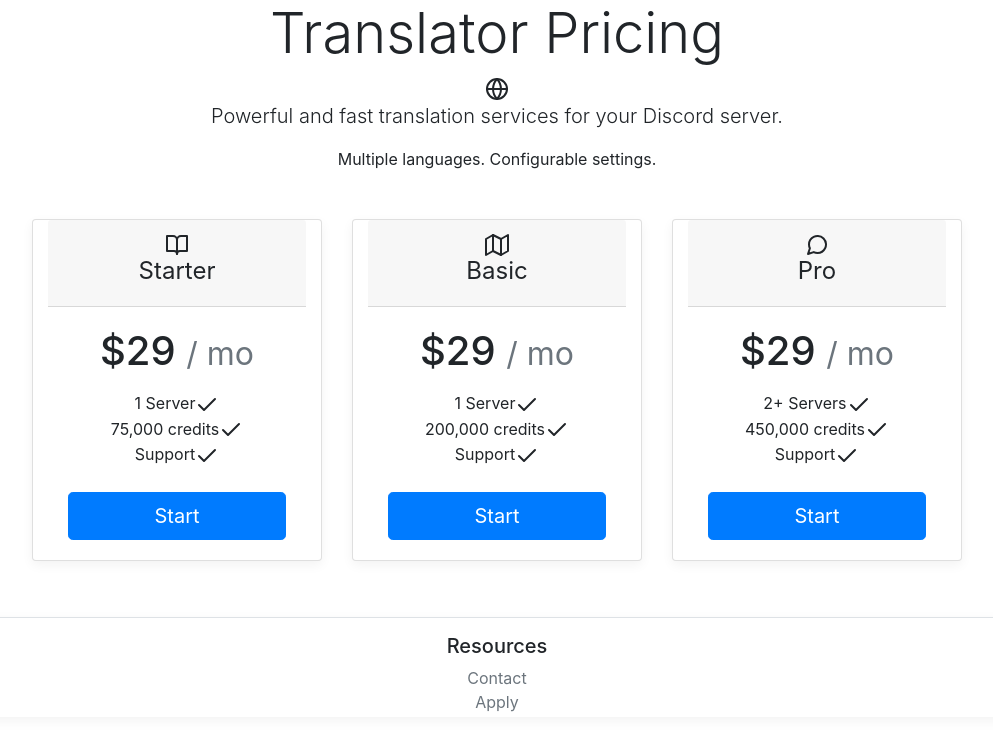
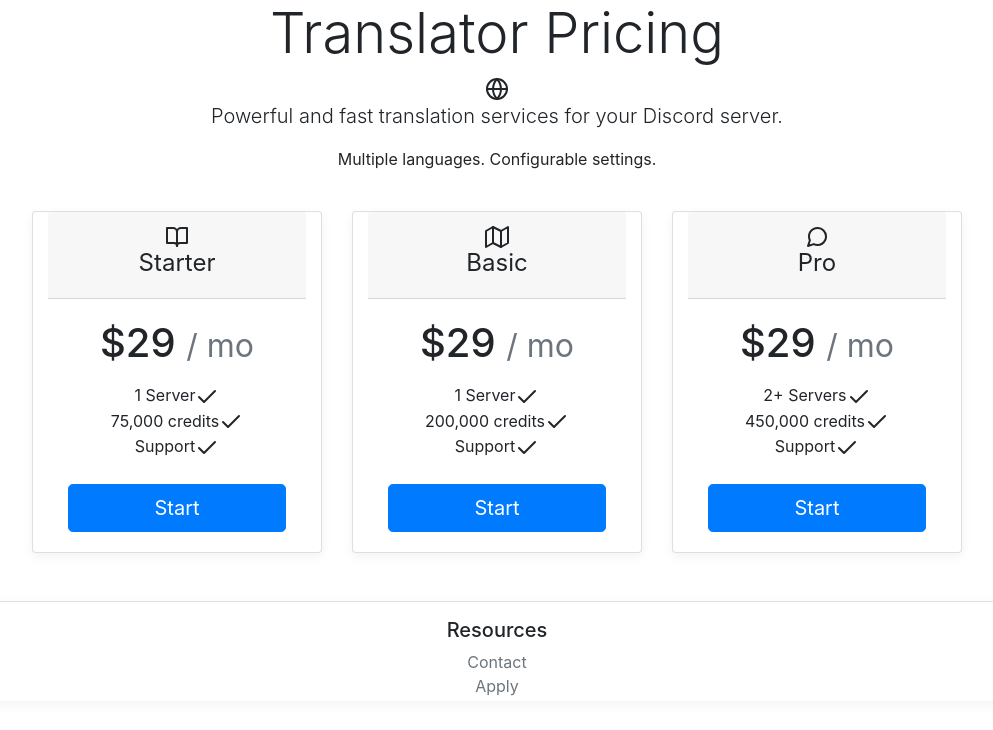
Before and after one commit to cmooredev/api-keys, a Flask app: page /pricing in a window 1280 px wide. Shown: the part 121-851 px from the top of the page, without its empty margins (143-1136 px from the left). After the commit the page ends 817 px from the top, so only its background shows below. Run offline with Flask 2, Linux system fonts and the light colour scheme; some libraries are stand-ins or nearby versions.

Commit message:
test css

```diff
--- a/apiapp/templates/index.html
+++ b/apiapp/templates/index.html
@@ -9,8 +9,8 @@
       <p class="lead">automation agency helping communities worldwide</p>
   <div class='container'>
     <div class="col-md-4 mx-auto mt-2">
-          <div class="col-sm-12 box-shadow">
-             <a class="btn btn-lg btn-block btn-primary mt-2" href="/pricing">Learn more</a>
+          <div class="col-sm-12">
+             <a class="btn btn-lg btn-block btn-primary mt-2 box-shadow" href="/pricing">Learn more</a>
           </div>
       </div>
   </div>
--- a/apiapp/templates/pricing.html
+++ b/apiapp/templates/pricing.html
@@ -16,7 +16,7 @@
         <div class="row text-center">
 
           <div class="col-md-4">
-                <div class="col-sm-12 box-shadow card my-2">
+                <div class="col-sm-12 box-shadow card">
                     <div class="card-header">
                         <i data-feather="book-open"></i><h4 class="font-weight-normal">Starter</h4>
                     </div>
@@ -42,7 +42,7 @@
                 </div>
           </div>
           <div class="col-md-4">
-                <div class="col-sm-12 box-shadow card my-2">
+                <div class="col-sm-12 box-shadow card">
                     <div class="card-header">
                         <i data-feather="map"></i><h4 class="font-weight-normal">Basic</h4>
                     </div>
@@ -70,7 +70,7 @@
 
             <div class="col-md-4">
 
-                <div class="col-sm-12 box-shadow card my-2">
+                <div class="col-sm-12 box-shadow card">
                     <div class="card-header">
                         <i data-feather="message-circle"></i><h4 class="font-weight-normal">Pro</h4>
                     </div>
```
